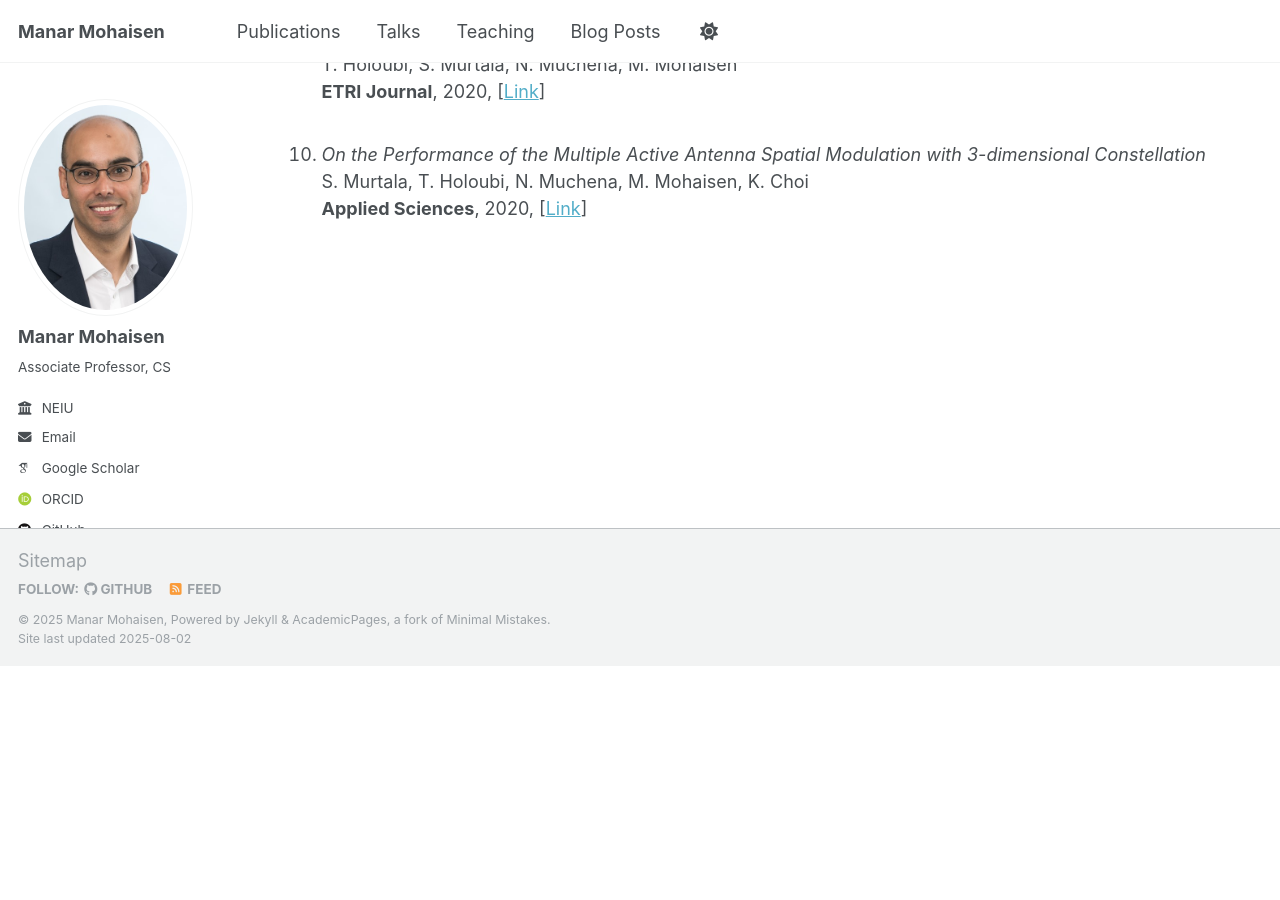
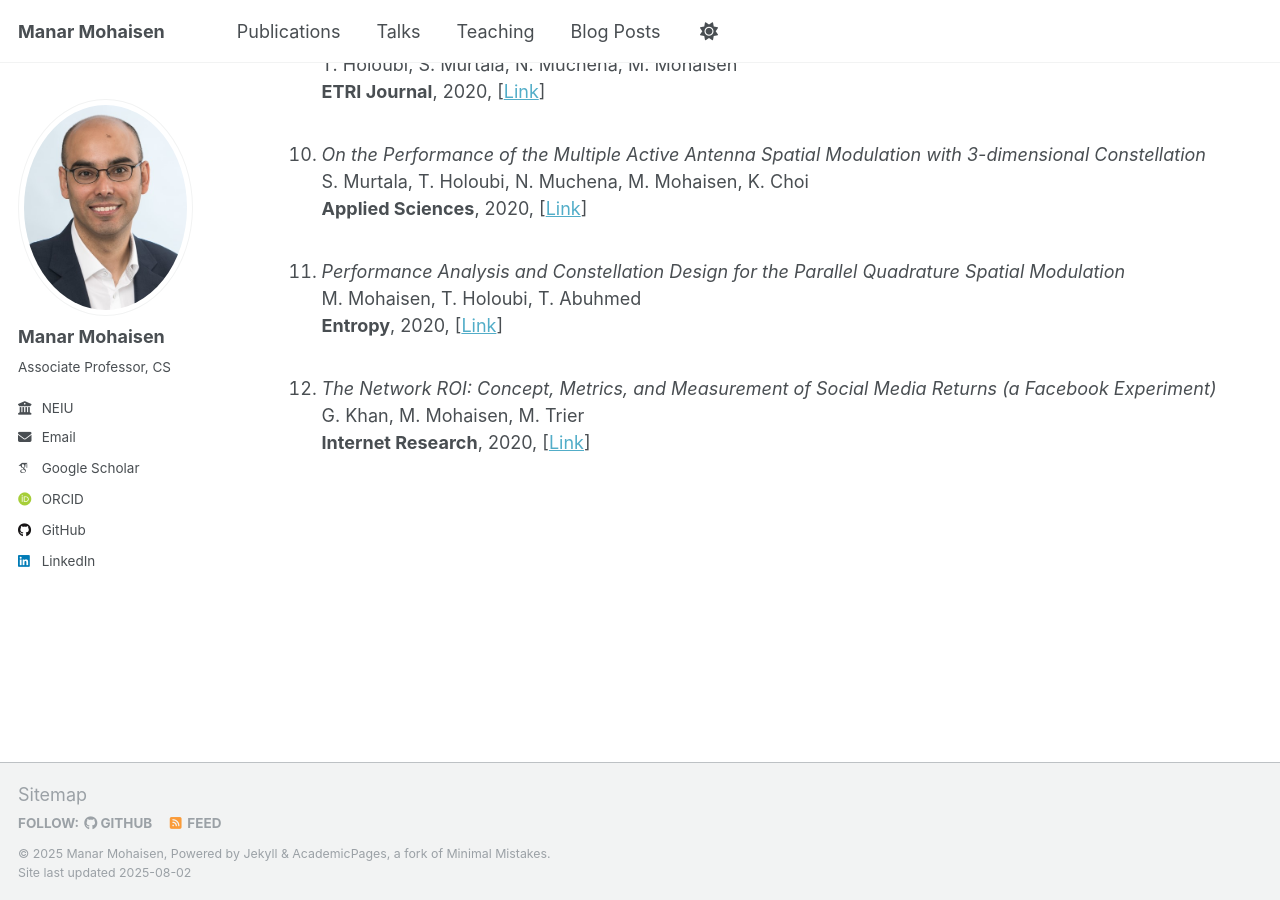
Before and after one commit to manarmohaisen/manarmohaisen.github.io, a Jekyll site: the page built from _pages/publications.html, in a window 1280 px wide and 900 px high, scrolled down 1084 px. Built offline with Jekyll 4.4.1, drawn with Linux system fonts in a browser that asks for light colours; some web fonts are replaced; a script that is not in the unit is left out; before the commit the page ends 1750 px from its top, so only the background shows below that.

Commit message:
Update publications.html

```diff
--- a/_pages/publications.html
+++ b/_pages/publications.html
@@ -84,6 +84,20 @@ author_profile: true
     <strong>Applied Sciences</strong>, 2020, [<a https://www.mdpi.com/2076-3417/10/11/3718" target="_blank">Link</a>]
   </li>
   <br>
+
+  <li>
+    <em>Performance Analysis and Constellation Design for the Parallel Quadrature Spatial Modulation</em><br>
+    M. Mohaisen, T. Holoubi, T. Abuhmed<br>
+    <strong>Entropy</strong>, 2020, [<a https://www.mdpi.com/1099-4300/22/8/841" target="_blank">Link</a>]
+  </li>
+  <br>
+
+  <li>
+    <em>The Network ROI: Concept, Metrics, and Measurement of Social Media Returns (a Facebook Experiment)</em><br>
+    G. Khan, M. Mohaisen, M. Trier<br>
+    <strong>Internet Research</strong>, 2020, [<a https://www.emerald.com/intr/article-abstract/30/2/631/390907/The-network-ROIConcept-metrics-and-measurement-of?redirectedFrom=fulltext" target="_blank">Link</a>]
+  </li>
+  <br>
 </ol>
 
 <!-- {% include base_path %}
```
